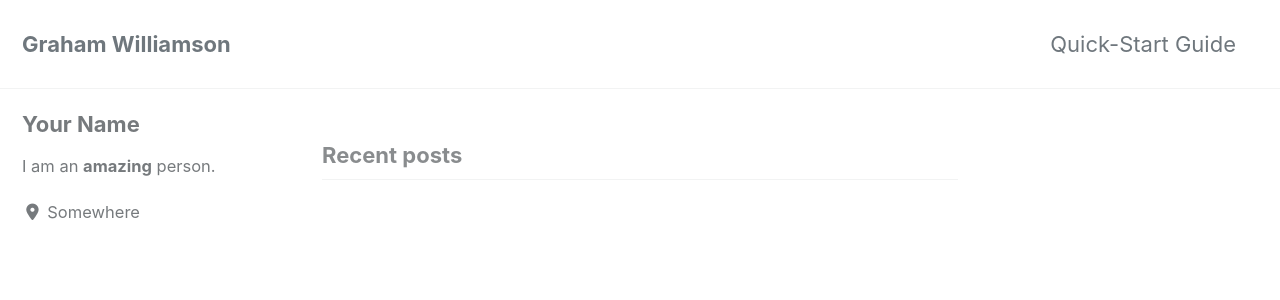
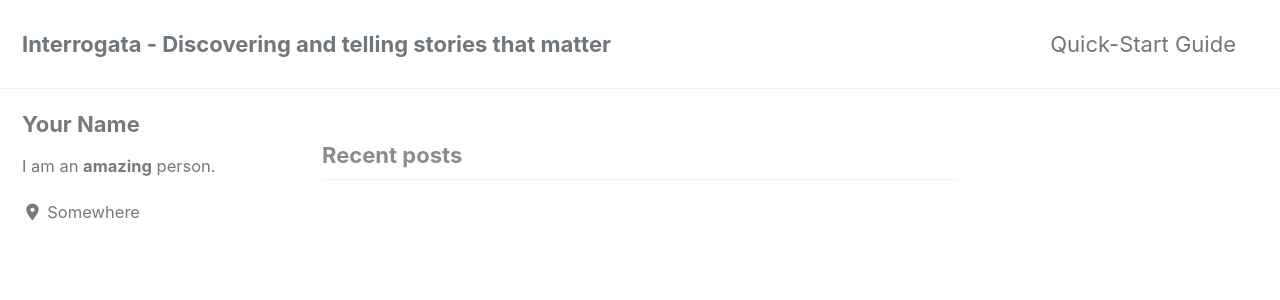
Before and after one commit to interrogata/interrogata.github.io, a Jekyll site: the page built from index.html, in a window 1280 px wide and 900 px high. Shown: the top 300 px of the window. Built offline with Jekyll 4.4.1, drawn with Linux system fonts in a browser that asks for light colours; cached includes are drawn as plain includes; nearby versions of some CDN libraries; the list of posts is cut into pages by our own code; some of the changed text lies outside the part shown.

Commit message:
config - changetitle

```diff
--- a/_config.yml
+++ b/_config.yml
@@ -16,11 +16,11 @@ minimal_mistakes_skin    : "default" # "air", "aqua", "contrast", "dark", "dirt"
 
 # Site Settings
 locale                   : "en-US"
-title                    : "Graham Williamson"
+title                    : "Interrogata - Discovering and telling stories that matter"
 title_separator          : "-"
 subtitle                 : # site tagline that appears below site title in masthead
-name                     : "Your Name"
-description              : "An amazing website."
+name                     : "Graham"
+description              : "Interrogata is a start up with the power of one - namely me, Graham.  It may become something bigger in the future, but for now it is about me discovering interesting stories in a world of data, and retelling those in a way that is interesting, infomrative, and leads to positive change"
 url                      : # the base hostname & protocol for your site e.g. "https://mmistakes.github.io"
 baseurl                  : # the subpath of your site, e.g. "/blog"
 repository               : # GitHub username/repo-name e.g. "mmistakes/minimal-mistakes"
```
